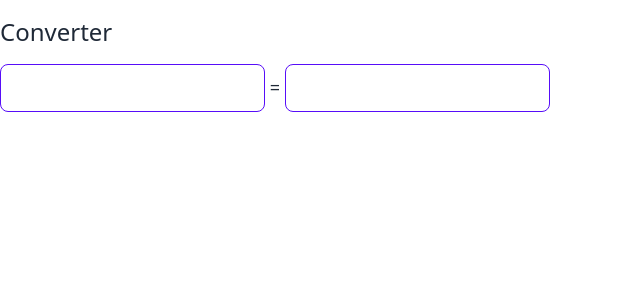
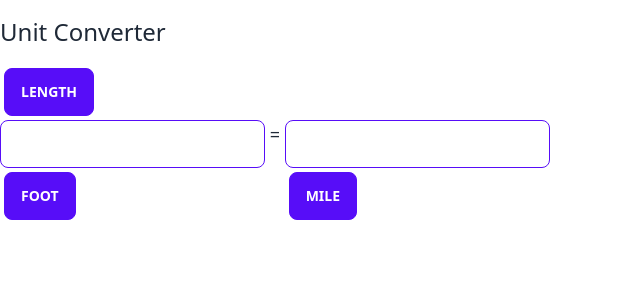
Before and after one commit to WraithWinterly/unit-converter, a React app: page / in a window 1280 px wide. Shown: the top 300 px of the page, without its empty margins (0-640 px from the left). Built offline with nearby package versions, Linux system fonts and the light colour scheme; the HTML template or start-up script is replaced by a standard one.

Commit message:
Start add conversion selection

```diff
--- a/src/App.tsx
+++ b/src/App.tsx
@@ -2,12 +2,22 @@ import { useState, createRef } from 'react';
 import reactLogo from './assets/react.svg';
 
 import Header from './components/Header';
+import UnitGroup from './components/UnitGroup';
+import UnitSelector from './components/UnitSelector';
+
+import { UnitGroups } from './Types';
 
 function App() {
   const [currFormula, setCurrFormula] = useState(['foot', 'mile']);
+  const [currUnitGroup, setCurrUnitGroup] = useState('length');
 
   const inputLeft = createRef<HTMLInputElement>();
   const inputRight = createRef<HTMLInputElement>();
+
+  const unitGroups: UnitGroups = {
+    temperature: ['fahrenheit', 'celsius'],
+    length: ['foot', 'mile'],
+  };
 
   function inputKeyed(leftBox: boolean) {
     if (leftBox) {
@@ -45,16 +55,35 @@ function App() {
 
   return (
     <div className='App'>
-      <h1 className='text-2xl py-4'>Converter</h1>
+      <h1 className='text-2xl py-4'>Unit Converter</h1>
+
+      <UnitGroup unitGroups={unitGroups} currUnitGroup={currUnitGroup} />
+
+      <div className='flex'>
+        <div className='flex flex-col'>
           <input
             className='input input-primary'
             ref={inputLeft}
             onKeyUp={() => inputKeyed(true)}></input>
+          <UnitSelector
+            currentUnit={currFormula[0]}
+            unitGroups={unitGroups}
+            currUnitGroup={currUnitGroup}
+          />
+        </div>
         <span className='text-lg'>&nbsp;=&nbsp;</span>
+        <div className='flex flex-col'>
           <input
             className='input input-primary'
             ref={inputRight}
             onKeyUp={() => inputKeyed(false)}></input>
+          <UnitSelector
+            currentUnit={currFormula[1]}
+            unitGroups={unitGroups}
+            currUnitGroup={currUnitGroup}
+          />
+        </div>
+      </div>
     </div>
   );
 }
--- /dev/null
+++ b/src/Types.tsx
@@ -0,0 +1,4 @@
+export interface UnitGroups {
+  temperature: string[];
+  length: string[];
+}
--- /dev/null
+++ b/src/Utils.tsx
@@ -0,0 +1,4 @@
+export function capitalize(str: string): string {
+  const lower = str.toLowerCase();
+  return str.charAt(0).toUpperCase() + lower.slice(1);
+}
--- /dev/null
+++ b/src/components/UnitGroup.tsx
@@ -0,0 +1,30 @@
+import React, { useId } from 'react';
+
+import { UnitGroups } from '../Types';
+
+import { capitalize } from '../Utils';
+
+interface UnitGroupProps {
+  unitGroups: UnitGroups;
+  currUnitGroup: string;
+}
+function UnitGroup({ unitGroups, currUnitGroup }: UnitGroupProps) {
+  const id = useId();
+
+  return (
+    <div className='dropdown dropdown-hover'>
+      <label tabIndex={0} className='btn btn-primary m-1'>
+        {currUnitGroup}
+      </label>
+      <ul tabIndex={0} className='dropdown-content menu bg-base-200 p-2 shadow rounded-box w-52'>
+        {Object.keys(unitGroups).map((unitGroup, i) => (
+          <li key={id + i}>
+            <a>{capitalize(unitGroup)}</a>
+          </li>
+        ))}
+      </ul>
+    </div>
+  );
+}
+
+export default UnitGroup;
--- /dev/null
+++ b/src/components/UnitSelector.tsx
@@ -0,0 +1,32 @@
+import React, { useId } from 'react';
+
+import { UnitGroups } from '../Types';
+
+import { capitalize } from '../Utils';
+
+interface UnitSelectorArgs {
+  unitGroups: UnitGroups;
+  currentUnit: string;
+  currUnitGroup: string;
+}
+
+function UnitSelector({ currentUnit, unitGroups, currUnitGroup }: UnitSelectorArgs) {
+  const id = useId();
+
+  return (
+    <div className='dropdown dropdown-hover'>
+      <label tabIndex={0} className='btn btn-primary m-1'>
+        {currentUnit}
+      </label>
+      <ul tabIndex={0} className='dropdown-content menu bg-base-200 p-2 shadow rounded-box w-52'>
+        {unitGroups[currUnitGroup as keyof typeof unitGroups].map((unit, i) => (
+          <li key={id + i}>
+            <a>{capitalize(unit)}</a>
+          </li>
+        ))}
+      </ul>
+    </div>
+  );
+}
+
+export default UnitSelector;
```
Lines whose indentation alone changed are shown as unchanged.
